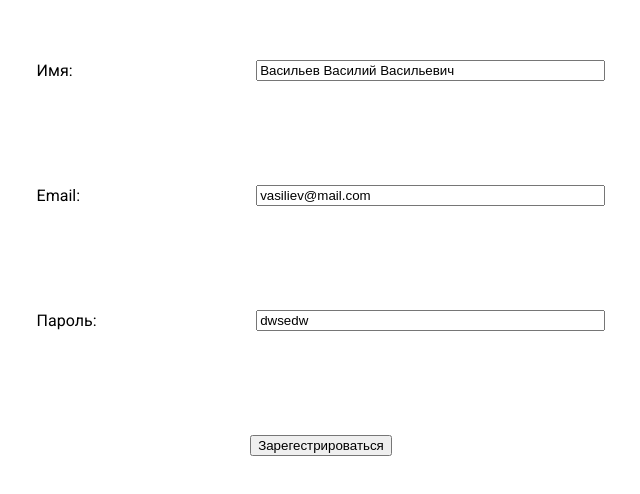
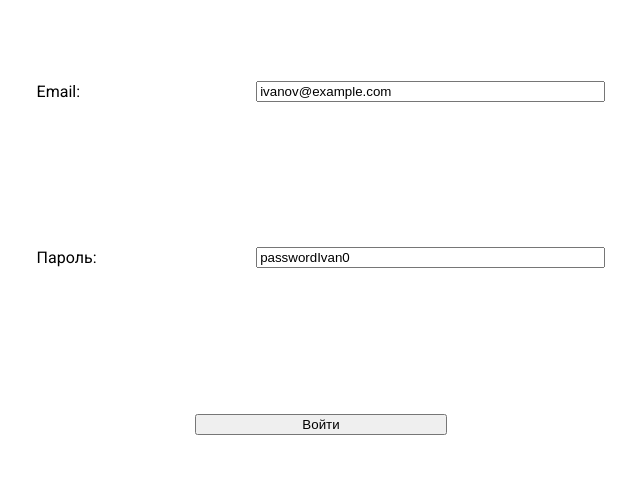
Before and after one commit to Artem123456789/free-ads, an Angular app: page / in a window 1280 px wide. Shown: the top 494 px of the page, without its empty margins (319-959 px from the left). Built offline with nearby package versions, Linux system fonts and the light colour scheme.

Commit message:
Login component ready

```diff
--- a/src/app/app.component.html
+++ b/src/app/app.component.html
@@ -1 +1 @@
-<app-sign-up></app-sign-up>
+<app-login></app-login>
--- a/src/app/login/login.component.css
+++ b/src/app/login/login.component.css
@@ -0,0 +1,42 @@
+:host
+{
+    display: flex;
+    flex-direction: column;
+    align-items: center;
+    justify-content: space-around;
+    width: 100%;
+}
+
+.login-form
+{
+    display: flex;
+    flex-direction: column;
+    justify-content: space-around;
+    align-items: center;
+    width: 50%;
+    height: 500px;
+}
+
+.login-field
+{
+    display: flex;
+    flex-direction: row;
+    justify-content: space-between;
+    align-items: center;
+    width: 90%;
+}
+
+.login-input
+{
+    width: 60%;
+}
+
+.login-label::after
+{
+    content: ":";
+}
+
+.login-button
+{
+    width: 40%;
+}
--- a/src/app/login/login.component.html
+++ b/src/app/login/login.component.html
@@ -1 +1,14 @@
-<p>login works!</p>
+<div class="login-form">
+    <div class="login-field">
+        <label class="login-label" for="">Email</label>
+        <input [(ngModel)]="loginUser.email" class="login-input" type="text">
+    </div>
+    <div class="login-field">
+        <label class="login-label" for="">Пароль</label>
+        <input [(ngModel)]="loginUser.password" class="login-input" type="text">
+    </div>
+    <button (click)="login()" class="login-button">Войти</button>
+    <span *ngIf="showLogin">
+        <span [style.color]="loginResult==true ? 'green' : 'red'">{{ loginText }}</span>
+    </span>
+</div>
--- a/src/app/login/login.component.ts
+++ b/src/app/login/login.component.ts
@@ -1,5 +1,6 @@
 import { Component, OnInit } from '@angular/core';
 import { User } from '../classes/user/user';
+import { UsersService } from '../services/users.service';
 
 @Component({
   selector: 'app-login',
@@ -8,9 +9,25 @@ import { User } from '../classes/user/user';
 })
 export class LoginComponent implements OnInit {
 
-  constructor() { }
+  constructor(private usersService: UsersService) {
+    this.loginUser = new User();
+    this.loginUser.email = "ivanov@example.com";
+    this.loginUser.password = "passwordIvan0";
+    this.showLogin = false;
+  }
 
   ngOnInit() {
   }
 
+  private loginUser: User;
+  private showLogin: boolean;
+  private loginResult: boolean;
+  private loginText: string;
+
+  private login() {
+    this.showLogin = true;
+    this.loginResult = this.usersService.loginUser(this.loginUser);
+    this.loginText = this.loginResult ? 'Авторизация успешна!' : 'Аккаунта с таким логином и паролем нет';
+  }
+
 }
--- a/src/app/services/users.service.ts
+++ b/src/app/services/users.service.ts
@@ -25,14 +25,22 @@ export class UsersService {
     return this._users;
   }
 
-  public signUpUser(newUser: User){
-    this._users.push({
-      id: newUser.id,
+  public signUpUser(newUser: User): void{
+    this.users.push({
+      id: this.users.length,
       name: newUser.name,
       email: newUser.email,
       password: newUser.password
     });
-    console.log(this._users);
+    console.log(this.users);
+  }
+
+  public loginUser(logedUser: User): boolean{
+    let userLoged: boolean = false;
+    this.users.map(user=>{
+      if((user.email == logedUser.email) && (user.password == logedUser.password)) userLoged = true;
+    })
+    return userLoged;
   }
 
 }
--- a/src/app/sign-up/sign-up.component.ts
+++ b/src/app/sign-up/sign-up.component.ts
@@ -11,7 +11,7 @@ import { User } from '../classes/user/user';
 export class SignUpComponent implements OnInit {
 
   constructor(private usersService: UsersService) {
-    this.newUser = new User(this.usersService.users.length, "Васильев Василий Васильевич", "vasiliev@mail.com", "dwsedw");
+    this.newUser = new User(0, "Васильев Василий Васильевич", "vasiliev@mail.com", "dwsedw");
   }
 
   ngOnInit() {
```
